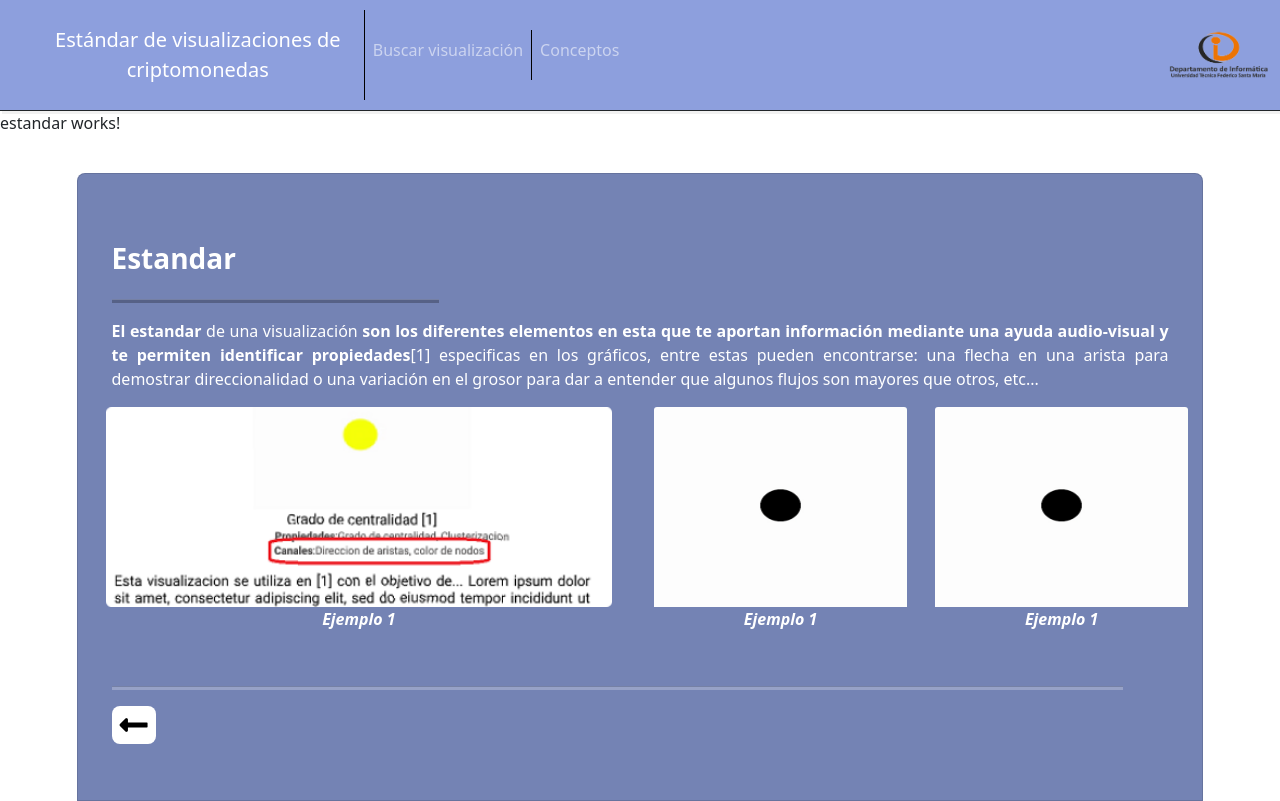
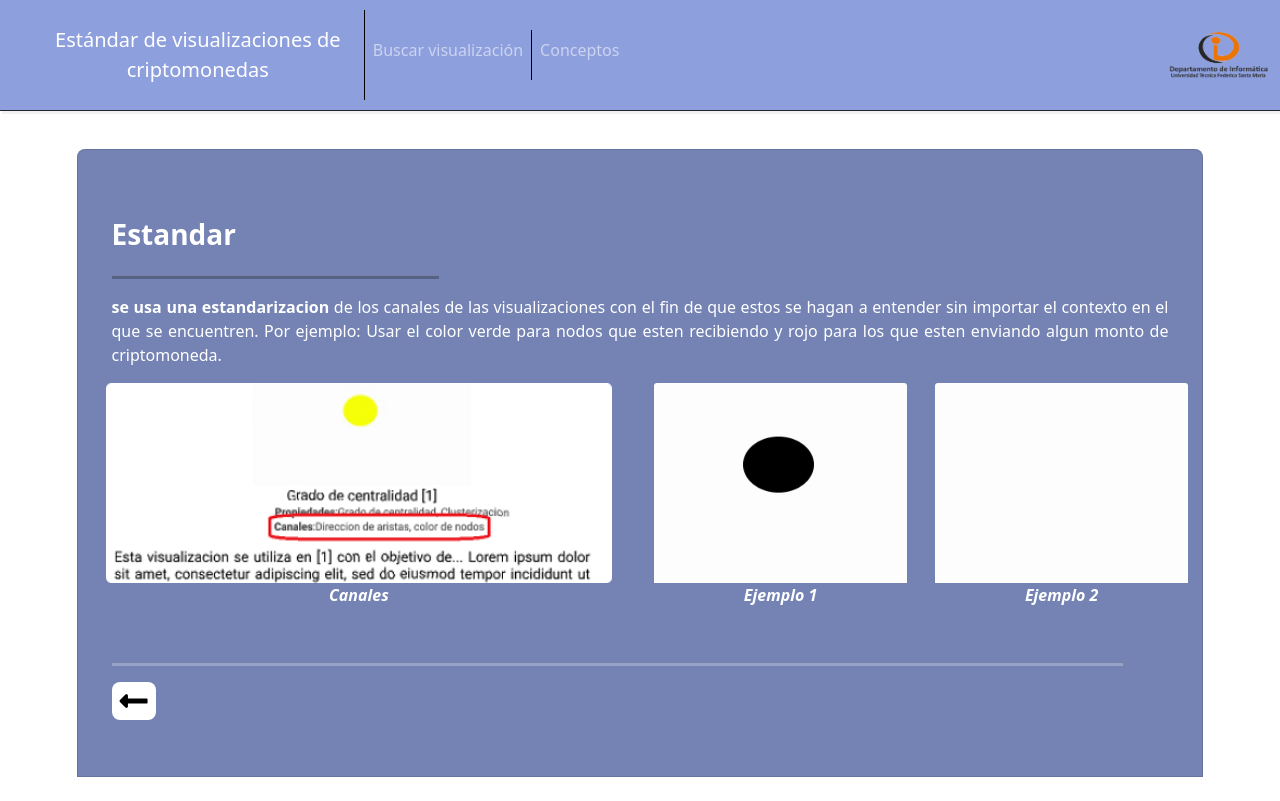
Before and after one commit to pacomauret/memoriaProyecto, an Angular app: page /conceptos/estandar in a window 1280 px wide. Built offline with nearby package versions, Linux system fonts and the light colour scheme.

Commit message:
pagina lista, arreglar detalles

```diff
--- a/src/app/canales/canales.component.html
+++ b/src/app/canales/canales.component.html
@@ -23,7 +23,7 @@
                     <img class="card-img-top" src="../../assets/images/image7.png" alt="Card image cap" style='width: 90%;' height="200">
                     <div class="row">
                         <i>
-                            <p><b>Ejemplo 1</b>
+                            <p><b>Canales</b>
                             </p>
                         </i>
                     </div>
@@ -38,10 +38,10 @@
                     </div>
                 </div>
                 <div class="col-3">
-                    <img class="card-img-top" src="../../assets/images/1D Color Nodos.gif" alt="Card image cap" style='width: 90%;' height="200">
+                    <img class="card-img-top" src="../../assets/images/2D Tam Ari- Col Nod.gif" alt="Card image cap" style='width: 90%;' height="200">
                     <div class="row">
                         <i>
-                            <p><b>Ejemplo 1</b>
+                            <p><b>Ejemplo 2</b>
                             </p>
                         </i>
                     </div>
--- a/src/app/estandar/estandar.component.html
+++ b/src/app/estandar/estandar.component.html
@@ -1,4 +1,3 @@
-<p>estandar works!</p>
 
 <body style="margin-top:3%">
 
@@ -12,16 +11,24 @@
                 <hr style="width: 30%;height: 4px;color:black " />
             </div>
             <p style='padding: 0 3% 0 3%; text-align: justify;'>
-                <b>El estandar</b> de una visualización <b>son los diferentes elementos en esta que te aportan
-                    información
-                    mediante una ayuda audio-visual y te permiten identificar propiedades</b>[1] especificas en los
-                gráficos,
-                entre estas pueden encontrarse: una flecha en una arista para demostrar direccionalidad o una variación
-                en el grosor para dar a entender que algunos flujos son mayores que otros, etc...
+                <b>se usa una estandarizacion </b> de los canales de las visualizaciones con el fin de que estos se hagan a entender sin
+                importar el contexto en el que se encuentren. Por ejemplo: Usar el color verde para
+                nodos que esten recibiendo y rojo para los que esten enviando algun monto de criptomoneda.
             </p>
             <div class="row" style="margin: 0 0%; padding-bottom: 2%; text-align: center;">
                 <div class="col-6">
-                    <img class="card-img-top" src="../../assets/images/image7.png" alt="Card image cap" style='width: 90%;' height="200">
+                    <img class="card-img-top" src="../../assets/images/image7.png" alt="Card image cap"
+                        style='width: 90%;' height="200">
+                    <div class="row">
+                        <i>
+                            <p><b>Canales</b>
+                            </p>
+                        </i>
+                    </div>
+                </div>
+                <div class="col-3">
+                    <img class="card-img-top" src="../../assets/images/3D Color nodo - Color Arista - Tamaño nodo.gif" alt="Card image cap"
+                        style='width: 90%;' height="200">
                     <div class="row">
                         <i>
                             <p><b>Ejemplo 1</b>
@@ -30,19 +37,11 @@
                     </div>
                 </div>
                 <div class="col-3">
-                    <img class="card-img-top" src="../../assets/images/1D Color Nodos.gif" alt="Card image cap" style='width: 90%;' height="200">
+                    <img class="card-img-top" src="../../assets/images/2D Tam Ari- Col Nod.gif" alt="Card image cap"
+                        style='width: 90%;' height="200">
                     <div class="row">
                         <i>
-                            <p><b>Ejemplo 1</b>
-                            </p>
-                        </i>
-                    </div>
-                </div>
-                <div class="col-3">
-                    <img class="card-img-top" src="../../assets/images/1D Color Nodos.gif" alt="Card image cap" style='width: 90%;' height="200">
-                    <div class="row">
-                        <i>
-                            <p><b>Ejemplo 1</b>
+                            <p><b>Ejemplo 2</b>
                             </p>
                         </i>
                     </div>
--- a/src/app/nueva-visualizacion/nueva-visualizacion.component.html
+++ b/src/app/nueva-visualizacion/nueva-visualizacion.component.html
@@ -115,13 +115,13 @@
 
             </div>
         </div>
-        <div *ngIf='flagFirst==false' id='right-side-false' class='col-8 mt-4 mb-4'>
+        <div *ngIf='flagFirst==false' id='right-side-false' class='col-8 '>
             <div class="row">
-                <div class="col-1">
+                <div class="col-1 mt-4 mb-4">
                     <div class="vl" style='margin: 30px 10px 10px 10px; height: 450px;'></div>
                 </div>
                 <div class="col-10" style="text-align: -webkit-center;">
-                    <div *ngFor='let vis of resultados ;index as i' class="card" style="border:0px">
+                    <div *ngFor='let vis of resultados ;index as i' class="card mt-4 mb-4" >
                         <img src={{vis.imagen}} class="card-img-top" alt="..." style='width:30% !important; align-self:center'>
                         <div class="card-body">
                             <div class="row">
```
